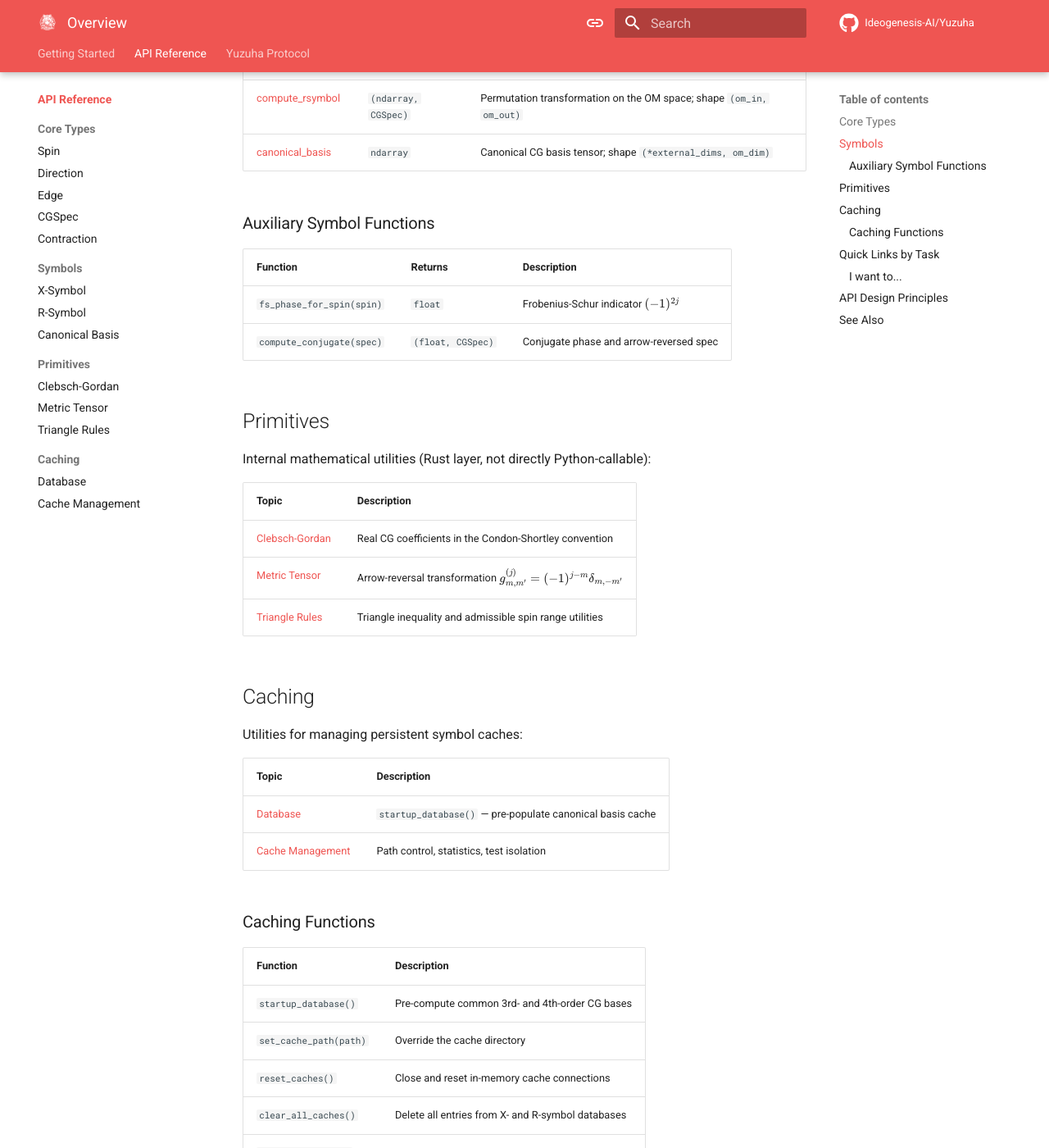
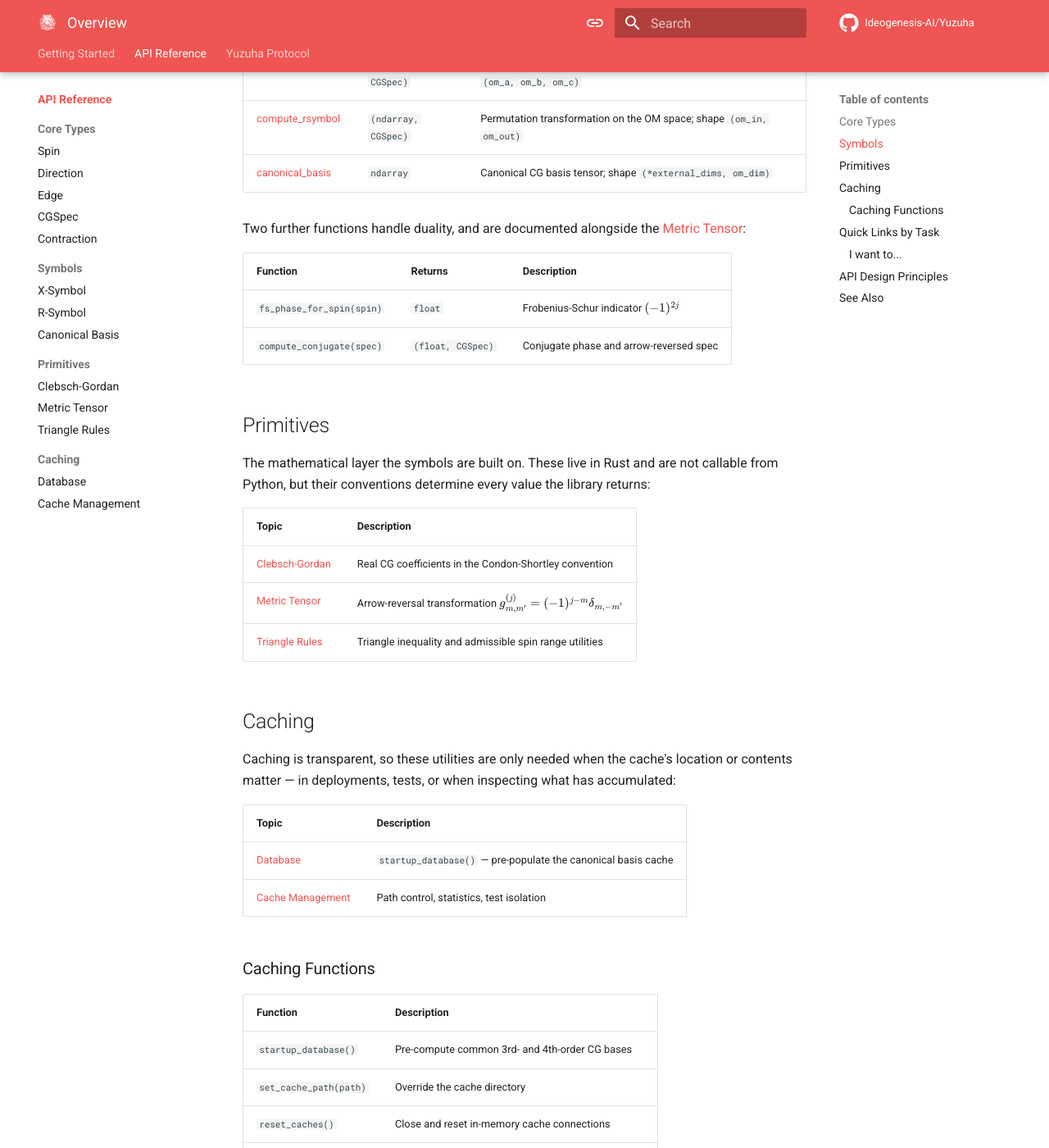
Before and after one commit to Ideogenesis-AI/Yuzuha, an MkDocs documentation site: the page built from docs/api/index.md, in a window 1280 px wide and 1400 px high, scrolled down 840 px. Shown: the whole window at 82% size. Built offline with MkDocs 1.6.1 and Material for MkDocs 9.7.7, drawn with Linux system fonts in a browser that asks for light colours; comment, search, counter and statistics services are not loaded; some of the changed text lies outside the part shown.

Commit message:
Give the API overview leads that say why each section is there
Every section opened on a bare label — internal mathematical utilities, utilities for
managing persistent symbol caches — which told a reader what the table held but not
whether it was theirs to care about. Replaced each with a sentence that places the
section: the primitives are unreachable from Python yet fix every value the library
returns, and the caching utilities are needed only when the cache's location or contents
matter. Said in the page lead that the dependency between sections runs in one direction,
since the order of the sections is the order in which the concepts are built. The
auxiliary symbol functions lost their heading in favour of a sentence pointing at the
page that documents them, the heading having promised a section that was only ever a
two-row table.

```diff
--- a/docs/api/index.md
+++ b/docs/api/index.md
@@ -1,7 +1,9 @@
 # API Reference
 
-Welcome to the Yuzuha API Reference. This section documents all types, functions, and
-modules available in the `yuzuha` Python package, organized by functionality.
+Welcome to the Yuzuha API Reference. This section documents the types, functions, and
+modules of the `yuzuha` Python package, organized by role. The dependency runs in one
+direction — spins build edges, edges build specs, specs produce bases, and bases
+produce symbols.
 
 ## Core Types
 
@@ -25,7 +27,8 @@ The primary outputs of Yuzuha — recoupling coefficients as NumPy arrays:
 | [compute_rsymbol](symbols/rsymbol.md) | `(ndarray, CGSpec)` | Permutation transformation on the OM space; shape `(om_in, om_out)` |
 | [canonical_basis](symbols/canonical-basis.md) | `ndarray` | Canonical CG basis tensor; shape `(*external_dims, om_dim)` |
 
-### Auxiliary Symbol Functions
+Two further functions handle duality, and are documented alongside the
+[Metric Tensor](primitives/metric.md):
 
 | Function | Returns | Description |
 |----------|---------|-------------|
@@ -34,7 +37,8 @@ The primary outputs of Yuzuha — recoupling coefficients as NumPy arrays:
 
 ## Primitives
 
-Internal mathematical utilities (Rust layer, not directly Python-callable):
+The mathematical layer the symbols are built on. These live in Rust and are not callable
+from Python, but their conventions determine every value the library returns:
 
 | Topic | Description |
 |-------|-------------|
@@ -44,11 +48,12 @@ Internal mathematical utilities (Rust layer, not directly Python-callable):
 
 ## Caching
 
-Utilities for managing persistent symbol caches:
+Caching is transparent, so these utilities are only needed when the cache's location or
+contents matter — in deployments, tests, or when inspecting what has accumulated:
 
 | Topic | Description |
 |-------|-------------|
-| [Database](caching/database.md) | `startup_database()` — pre-populate canonical basis cache |
+| [Database](caching/database.md) | `startup_database()` — pre-populate the canonical basis cache |
 | [Cache Management](caching/cache.md) | Path control, statistics, test isolation |
 
 ### Caching Functions
@@ -58,7 +63,7 @@ Utilities for managing persistent symbol caches:
 | `startup_database()` | Pre-compute common 3rd- and 4th-order CG bases |
 | `set_cache_path(path)` | Override the cache directory |
 | `reset_caches()` | Close and reset in-memory cache connections |
-| `clear_all_caches()` | Delete all entries from X- and R-symbol databases |
+| `clear_all_caches()` | Delete all entries from the X- and R-symbol databases |
 | `get_cache_stats()` | Return cache statistics dict |
 | `print_cache_stats()` | Print a formatted cache summary |
 | `TestCacheContext` | Context manager for isolated test caching |
@@ -90,7 +95,7 @@ Utilities for managing persistent symbol caches:
 
 ## API Design Principles
 
-Yuzuha follows these design principles:
+Five commitments hold across the whole surface:
 
 - **All outputs are NumPy arrays**: Symbols are returned as `float64` `ndarray` objects,
   compatible with standard scientific Python tools
```
